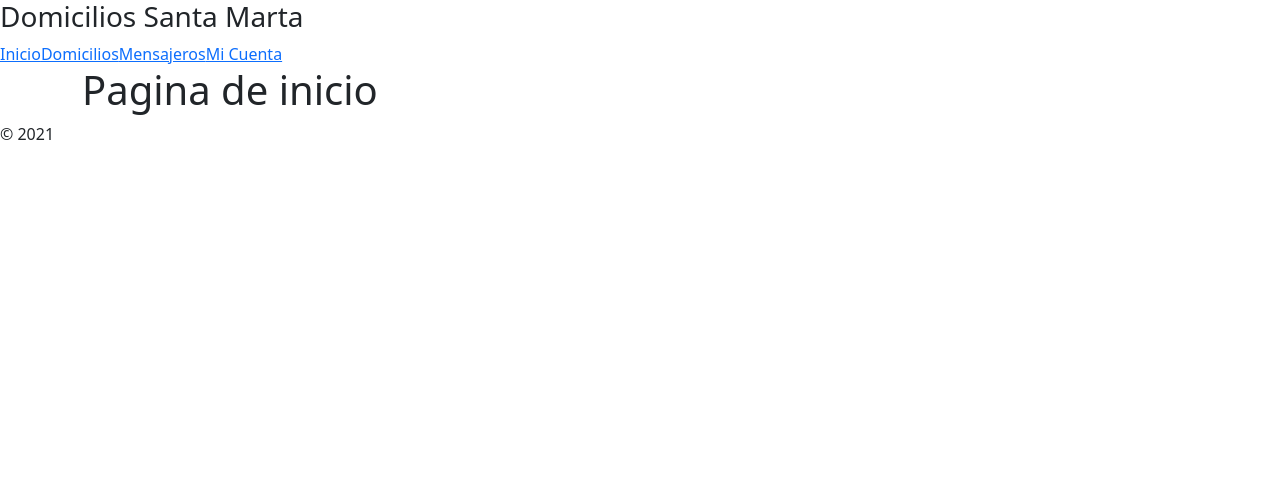
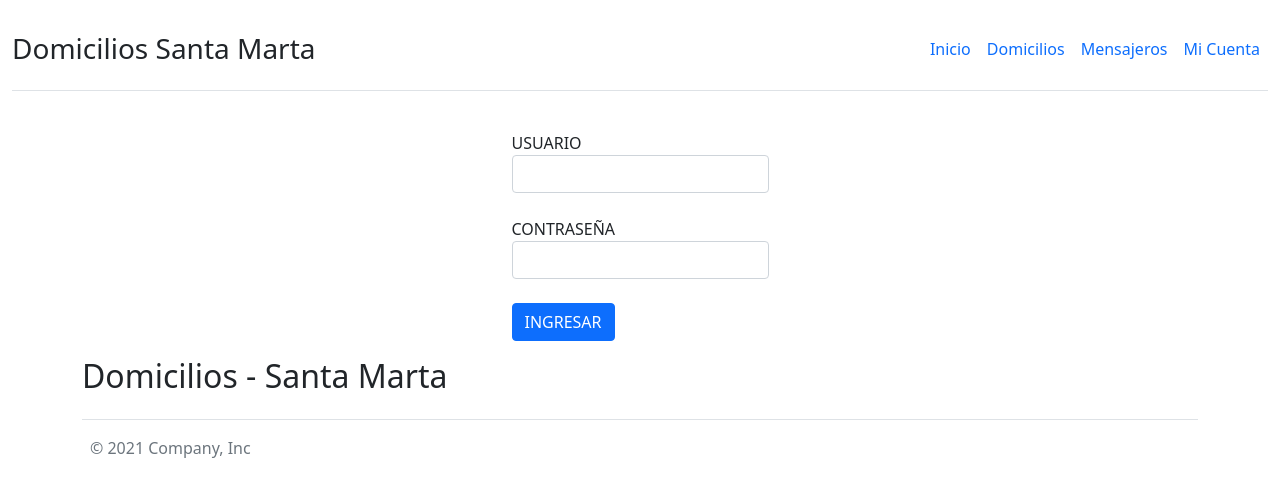
Before and after one commit to Guillermocala/domicilios-frontend, a React (Create React App) app: page / in a window 1280 px wide. Shown: the top 496 px of the page. Built offline with nearby package versions, Linux system fonts and the light colour scheme.

Commit message:
funcionalidad completa

```diff
--- a/src/components/AgregarDomicilio.js
+++ b/src/components/AgregarDomicilio.js
@@ -1,9 +1,10 @@
 import React, { useState, useEffect, useContext } from "react";
 import DomiciliosServices from "../services/DomiciliosServices";
-import { Link } from "react-router-dom";
+import { Link, useHistory} from "react-router-dom";
 import MensajerosServices from "../services/MensajerosServices";
 
 const AgregarDomicilio = () => {
+    let history = useHistory();
     const estadoInicialListaMensajeros = [];
     const [estadoListaMensajeros, setEstadoListaMensajeros] = useState(estadoInicialListaMensajeros);
     useEffect(() => {
@@ -60,7 +61,7 @@ const AgregarDomicilio = () => {
     const agregarDomicilio = (id, domicilio) => {
         DomiciliosServices.create(id, domicilio)
             .then(response => {
-                window.alert("Domicilio creado!");
+                history.push("/domicilios")
                 console.log(response.data)
             })
             .catch(e => {
@@ -191,6 +192,13 @@ const AgregarDomicilio = () => {
                     value={estadoFormDomicilio.mensajero}
                     onChange={gestionCamposForm}
                 >
+                   <option
+                            id="mensajeroOption"
+                            name="mensajeroOption"
+                            value={-1}
+                        >
+                            Selecciona un mensajero
+                    </option>
                     {estadoListaMensajeros.map((m) => (
                         <option
                             id="mensajeroOption"
--- a/src/components/Footer.js
+++ b/src/components/Footer.js
@@ -1,14 +1,16 @@
-import React from "react";
+const Footer = () => {
+    return (
+      <div className="container ">
+        <h2 className="mt-3">Domicilios - Santa Marta</h2>
+        <footer className="d-flex flex-wrap justify-content-between align-items-center py-3 my-4 border-top">
 
-const Footer = () => {
-    return(
-        <footer>
-            <div class="row">
-                <div class="col-12">
-                    <span>&copy; 2021</span>
-                </div>
-            </div>
+          <div className="col-md-4 d-flex align-items-center">
+            <a href="/" className="mb-3 me-2 mb-md-0 text-muted text-decoration-none lh-1">
+            </a>
+            <span class="text-muted">&copy; 2021 Company, Inc</span>
+          </div>
         </footer>
+      </div>
     );
-}
-export default Footer;
+  };
+  export default Footer;
--- a/src/components/Header.js
+++ b/src/components/Header.js
@@ -3,23 +3,29 @@ import { Link } from "react-router-dom";
 
 const Header = () => {
     return(
-        <div>
-            <h3>Domicilios Santa Marta</h3>
-            <nav>
-                <Link to="/" >
+        <div className="container-fluid py-3">
+            <header>
+                <div className="d-flex flex-colum flex-md-row align-items-center pb-3 mb-4 border-bottom">
+                    <h3 className="mt-3">
+                        Domicilios Santa Marta
+                    </h3>
+                    <nav className="d-inline-flex mt-2 mt-md- ms-md-auto">
+                        <Link to="/" className= "text-decoration-none px-2">
                             Inicio
                          </Link>
-                <Link to="/domicilios" >
+                        <Link to="/domicilios" className= "text-decoration-none px-2">
                             Domicilios
                         </Link>
-                <Link to="/mensajeros">
+                        <Link to="/mensajeros" className= "text-decoration-none px-2">
                             Mensajeros
                         </Link>
-                <Link to="/micuenta">
+                        <Link to="/micuenta" className= "text-decoration-none px-2">
                             Mi Cuenta
                         </Link>
                     </nav>
                 </div>
+            </header>
+        </div>
     );
 }
 export default Header;
--- a/src/components/ManejadorDomicilios.js
+++ b/src/components/ManejadorDomicilios.js
@@ -51,7 +51,14 @@ const ManejadorDomicilios = () => {
         DomiciliosServices.update(id, { ...domicilio, estado: false, horaDestinatario: "24:00" })
             .then(response => {
                 if (response.status === 200) {
-                    window.alert("Domicilio cerrado!");
+                    const listaActualizada = estadoListaDomicilios.map(d => {
+                        if(d.id === id){
+                            d.estado=false;
+                        }
+                        return d;
+                    })
+                    setEstadoListaDomicilios = listaActualizada;
+                    //window.alert("Domicilio cerrado!");
                 }
             }).catch(e => {
                 console.log(e);
--- a/src/components/TablaDomicilios.js
+++ b/src/components/TablaDomicilios.js
@@ -1,12 +1,31 @@
 import React, { useState } from "react";
+import { Fragment } from "react";
 import { Link } from "react-router-dom";
 import ModalDetalles from "./ModalDetalles";
 
 export default function TablaDomicilios(props) {
     const [mostrarModal, setMostrarModal] = useState(false);
     const closeModal = () => setMostrarModal(false);
-    const openModal = () => setMostrarModal(true);
 
+    const estadoDetalles = {
+        id: null,
+        nombreSolicitante: "",
+        dirSolicitante: "",
+        celSolicitante: "",
+        horaSolicitante: "",
+        nombreDestinatario: "",
+        dirDestinatario: "",
+        celDestinatario: "",
+        horaDestinatario: "",
+        descripcionPaquete: "",
+        mensajero: null,
+        estado: true
+    }
+    const [detalleDomi, setDetalleDomi] = useState(estadoDetalles)
+    const openModal = (mensajero) =>{
+        setMostrarModal(true);
+        setDetalleDomi(mensajero);
+    }
     return (
         <table>
             <thead>
@@ -28,7 +47,7 @@ export default function TablaDomicilios(props) {
                                 <button
                                     type="button"
                                     className="btn btn-primary"
-                                    onClick={openModal}
+                                    onClick={(event) => openModal(d) }
                                 >
                                     Detalles
                                 </button>
@@ -70,13 +89,10 @@ export default function TablaDomicilios(props) {
                                 >
                                     Eliminar
                                 </button>
-                                <ModalDetalles
-                                    show={mostrarModal}
-                                    closeModal={closeModal}
-                                    domicilio={d}
-                                />
+
                             </td>
                         </tr>
+
                     ))
                 ) : (
                     <tr>
@@ -84,6 +100,13 @@ export default function TablaDomicilios(props) {
                     </tr>
                 )}
             </tbody>
+            <>
+                <ModalDetalles
+                    show={mostrarModal}
+                    closeModal={closeModal}
+                    domicilio={detalleDomi}
+                />
+            </>
         </table>
     );
 }
--- a/src/pages/Inicio.js
+++ b/src/pages/Inicio.js
@@ -1,7 +1,43 @@
 import React from "react";
+import {Link} from "react-router-dom";
 
 export default function Inicio() {
-    return(
-        <h1>Pagina de inicio</h1>
+    return (
+        <div className="d-flex justify-content-center">
+            <form>
+                <div className="from-group">
+                    <label className="col-6 align-self-center">
+                        USUARIO
+                    </label>
+                    <input
+                        id="nombre"
+                        className="form-control"
+                        type="text"
+                        name="nombre"
+                    />
+                </div>
+                <br></br>
+                <div className="from-group">
+                    <label >
+                        CONTRASEÑA
+                    </label>
+                    <input
+                        id="password"
+                        className="form-control"
+                        type="password"
+                        name="nombre"
+                    />
+                </div>
+                <br></br>
+                <div className="d-flex">
+                    <Link to={"/domicilios"}>
+                    <button className="btn btn-primary"  >
+                        INGRESAR
+                    </button>
+                    </Link>
+                </div>
+            </form>
+        </div>
+
     );
 }
```
Also changed, not shown: src/services/auth-header.js (added, +9 -0 lines), src/components/Login.js (added), 1 other file (tests, documents, lock files or other folders). Lines whose indentation alone changed are shown as unchanged.
